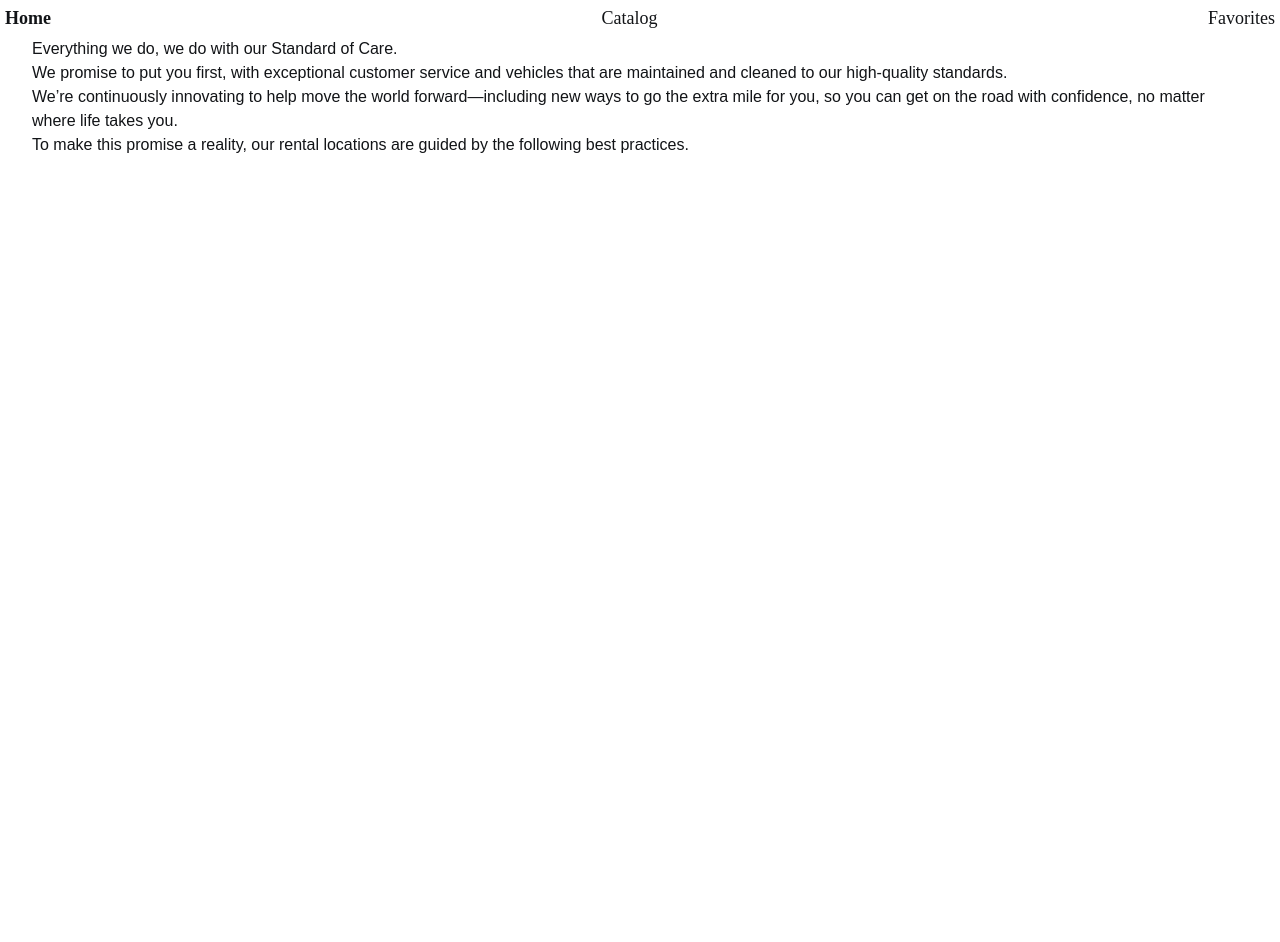
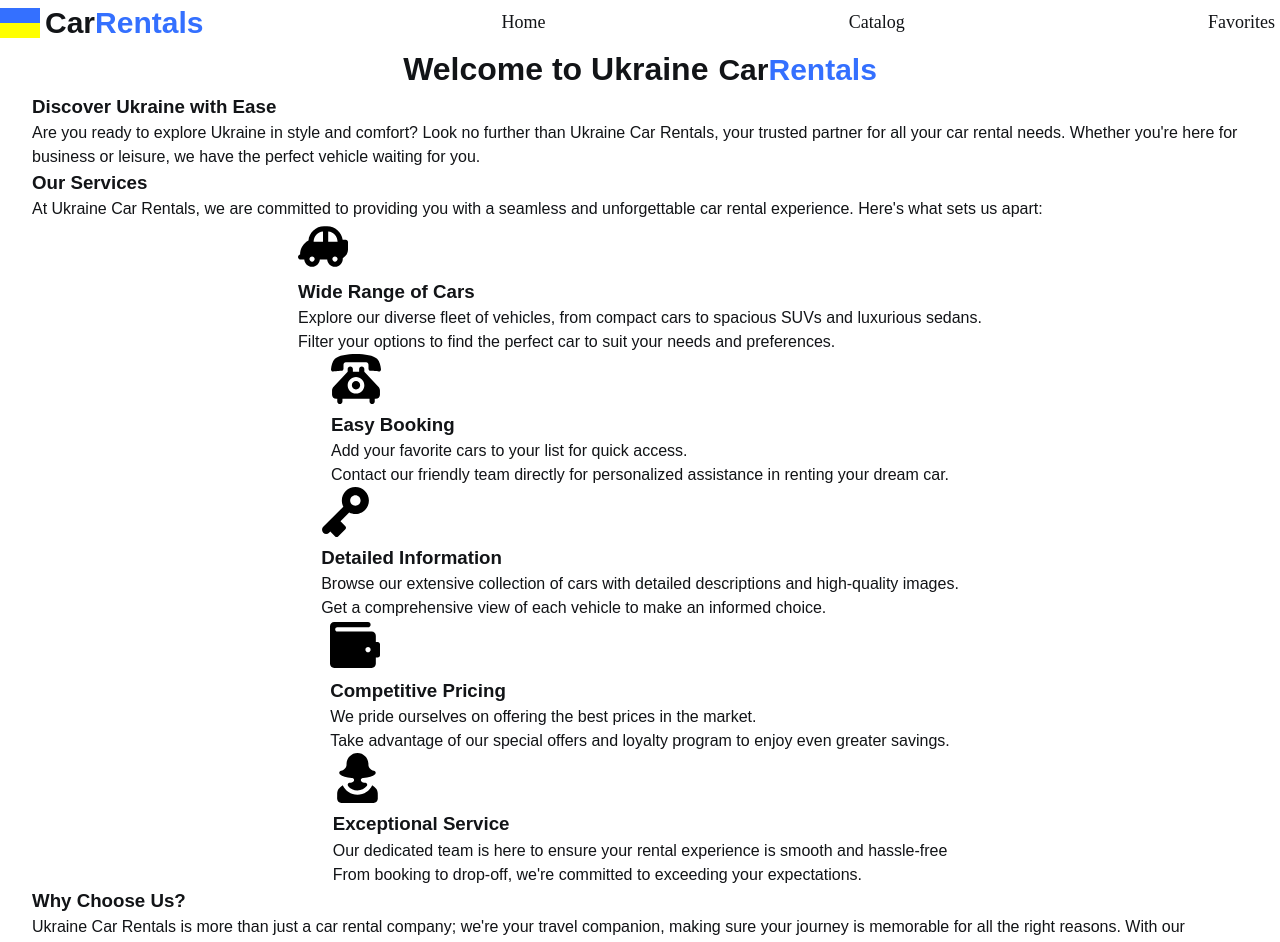
Before and after one commit to IrynaDidkivska/rent-car-project, a React (Vite) app: page / in a window 1280 px wide. Shown: the top 942 px of the page. Before the commit the page ends 800 px from the top, so only its background shows below. Built offline with nearby package versions, Linux system fonts and the light colour scheme.

Commit message:
add home page

```diff
--- a/package.json
+++ b/package.json
@@ -3,7 +3,6 @@
   "private": true,
   "version": "0.0.0",
   "type": "module",
-  "homepage": "https://IrynaDidkivska/rent-car-project/",
   "scripts": {
     "dev": "vite",
     "build": "vite build",
--- a/public/SpriteSVG.jsx
+++ b/public/SpriteSVG.jsx
@@ -38,6 +38,36 @@ export const SpriteSVG = ({ name }) => {
           ></path>
         </svg>
       );
+    case "phone":
+      return (
+        <svg id="icon-phone" viewBox="0 0 48 48">
+          <path d="M24 0c-8.55 0-17.12 1.53-20.23 4.58-2.58 2.53-3.44 7-3.73 9.83 0 0-0.040 0.28-0.040 0.4 0 1.11 0.9 2 2 2 0.13 0 4.94-0.39 7.84-0.63 0.070-0.010 0.14-0.020 0.21-0.040 1.080-0.030 1.95-0.91 1.95-2l0.010-3.94c0-1.22 0.99-2.2 2.21-2.2h19.559c1.221 0 2.211 0.98 2.211 2.2l0.010 3.94c0 1.090 0.87 1.97 1.95 2 0.069 0.020 0.14 0.030 0.21 0.040 2.9 0.24 7.71 0.63 7.84 0.63 1.1 0 2-0.89 2-2 0-0.12-0.040-0.4-0.040-0.4-0.29-2.83-1.149-7.3-3.729-9.83-3.111-3.050-11.681-4.58-20.231-4.58zM24 26c-2.21 0-4 1.79-4 4s1.79 4 4 4 4-1.79 4-4-1.79-4-4-4zM21 17v-2.5c0-1.38-1.12-2.5-2.5-2.5s-2.5 1.12-2.5 2.5v2.5l-13.49 14.41c-0.93 0.91-1.51 2.18-1.51 3.58v4.010c0 2.21 1.79 4 4 4h1v2.5c-0 1.38 1.12 2.5 2.5 2.5s2.5-1.12 2.5-2.5l-0-2.5h26v2.5c0 1.38 1.12 2.5 2.5 2.5s2.5-1.12 2.5-2.5v-2.5h1c2.21 0 4-1.79 4-4v-4.010c0-1.4-0.58-2.67-1.51-3.58l-13.49-14.41v-2.5c0-1.38-1.12-2.5-2.5-2.5s-2.5 1.12-2.5 2.5v2.5h-6zM24 22c4.42 0 8 3.58 8 8s-3.58 8-8 8-8-3.58-8-8 3.58-8 8-8z"></path>
+        </svg>
+      );
+    case "user":
+      return (
+        <svg id="icon-user" viewBox="0 0 48 48">
+          <path d="M41.689 34.59c-1.17-1.529-2.479-2.76-4.050-3.729-2.429 5.389-7.849 9.139-14.139 9.139s-11.71-3.75-14.141-9.14c-1.56 0.97-2.879 2.2-4.049 3.729-0.83 1.081-1.281 3.251-1.31 4.411 0.010 0.3 0 5 0 5 0 2.21 1.79 4 4 4h31c2.21 0 4-1.79 4-4 0 0-0.010-4.7 0-5-0.030-1.16-0.48-3.33-1.311-4.41zM18.069 28.25c-0.839 0.090-1.64 0.2-2.399 0.33-0.87 0.22-1.53 1.010-1.53 1.95 0 0.39 0.11 0.739 0.3 1.050 2.1 2.69 5.379 4.42 9.060 4.42 3.59 0 6.79-1.64 8.9-4.21 0.279-0.34 0.439-0.78 0.439-1.26 0-0.98-0.71-1.8-1.65-1.97-0.779-0.141-1.6-0.261-2.479-0.351-1.13-0.209-1.98-1.009-1.98-2.209 0-1.1 0.819-1.939 1.92-2.080 0.109-0.020 0.369-0.029 0.369-0.029 5.381-0.381 9.041-1.471 11.45-3.551 0.331-0.35 0.531-0.82 0.531-1.34 0-1.040-0.79-1.89-1.8-1.99-2.97-0.6-5.2-3.060-5.2-6.010v-0.42c0-5.84-4.7-10.58-10.5-10.58s-10.5 4.74-10.5 10.58v0.42c0 2.95-2.23 5.41-5.2 6.010-1.010 0.1-1.8 0.95-1.8 1.99 0 0.52 0.2 0.99 0.529 1.34 2.421 2.080 6.080 3.17 11.471 3.551 0.16 0 0.311 0.010 0.45 0.029 1.119 0.16 1.819 0.96 1.819 2.080 0.001 1.28-0.958 2.1-2.2 2.25z"></path>
+        </svg>
+      );
+    case "book":
+      return (
+        <svg id="icon-book" viewBox="0 0 48 48">
+          <path d="M0 42c0 2.21 1.79 4 4 4h36c2.21 0 4-1.79 4-4v-6h1.8c1.22 0 2.2-0.98 2.2-2.2l-0-10.6c0-1.22-0.98-2.2-2.2-2.2h-1.8v-6c0-2.21-1.79-4-4-4h-33c-1.1 0-2-0.9-2-2s0.9-2 2-2h29.5c1.38 0 2.5-1.12 2.5-2.5s-1.12-2.5-2.5-2.5h-32.5c-2.21 0-4 1.79-4 4v36zM34 28.5c0-1.38 1.12-2.5 2.5-2.5s2.5 1.12 2.5 2.5-1.12 2.5-2.5 2.5-2.5-1.12-2.5-2.5z"></path>
+        </svg>
+      );
+    case "key":
+      return (
+        <svg id="icon-key" viewBox="0 0 48 48">
+          <path d="M2.163 38.221c-1.551 1.549-1.551 4.069 0 5.619 1.55 1.551 4.070 1.551 5.609 0l1.12-1.109 4.671 4.67c0.799 0.8 2.079 0.8 2.879 0l6.961-6.961c0.8-0.799 0.8-2.079 0-2.879l-4.67-4.67 8.319-8.33c1.782 0.919 3.811 1.439 5.952 1.439 7.18 0 13-5.819 13-13 0-7.18-5.82-13-13-13-7.182 0-13.001 5.82-13.001 13 0 2.141 0.52 4.17 1.439 5.95l-19.279 19.271zM28.004 13c0-2.76 2.24-5 5-5s5 2.24 5 5-2.24 5-5 5-5-2.24-5-5z"></path>
+        </svg>
+      );
+    case "car":
+      return (
+        <svg id="icon-car" viewBox="0 0 48 48">
+          <path d="M28 5h-3c-7.85 0-14.29 6.020-14.95 13.7-4.78 2.51-8.050 7.521-8.050 13.3l0.010 0.050c-1.151 0.23-2.010 1.24-2.010 2.45 0 1.38 1.12 2.5 2.5 2.5h3.52c0.25 3.91 3.51 7 7.48 7s7.23-3.090 7.48-7h7.039c0.25 3.91 3.51 7 7.48 7 4.14 0 7.5-3.36 7.5-7.5 0-0.27-0.020-0.55-0.050-0.811 3.021-1.729 5.051-4.968 5.051-8.689v-6.8c0-1.22-0.98-2.2-2.2-2.2h-2.93c-0.98-7.34-7.261-13-14.87-13zM24 10.050v9.95h-9c0-5.189 3.95-9.45 9-9.95zM29 20v-9.95c5.050 0.5 9 4.761 9 9.95h-9zM16 36.5c0 1.38-1.12 2.5-2.5 2.5s-2.5-1.12-2.5-2.5 1.12-2.5 2.5-2.5 2.5 1.12 2.5 2.5zM38 36.5c0 1.38-1.12 2.5-2.5 2.5s-2.5-1.12-2.5-2.5 1.12-2.5 2.5-2.5 2.5 1.12 2.5 2.5z"></path>
+        </svg>
+      );
 
     default:
       return "SVG not found";
@@ -45,5 +75,14 @@ export const SpriteSVG = ({ name }) => {
 };
 
 SpriteSVG.propTypes = {
-  name: PropTypes.oneOf(["favorite", "close", "select"]).isRequired,
+  name: PropTypes.oneOf([
+    "favorite",
+    "close",
+    "select",
+    "car",
+    "key",
+    "book",
+    "user",
+    "phone",
+  ]).isRequired,
 };
--- a/src/components/Card/Card.jsx
+++ b/src/components/Card/Card.jsx
@@ -41,8 +41,7 @@ export const Card = () => {
               <StyledWrapperName>
                 <StyledName>
                   {item.make}
-                  <StyledNameAccent> {item.model}</StyledNameAccent>,{" "}
-                  {item.year}
+                  <StyledNameAccent> {item.model}</StyledNameAccent>,{item.year}
                 </StyledName>
                 <StyledName>{item.rentalPrice}</StyledName>
               </StyledWrapperName>
@@ -55,6 +54,7 @@ export const Card = () => {
                 <p>{item.type}</p>
                 <p>{item.model}</p>
                 <p>{item.id}</p>
+                <p>{item.functionalities[0]}</p>
               </StyledDescr>
               <StyledLearnMore type="button">Learn more</StyledLearnMore>
             </div>
--- /dev/null
+++ b/src/components/Logo/Logo.jsx
@@ -0,0 +1,23 @@
+import {
+  StyledLogo,
+  StyledLogoAccent,
+  StyledLogoIcon,
+  StyledLogoIconSec,
+  StyledLogoWrapper,
+} from "./Logo.styled";
+
+export const Logo = () => {
+  return (
+    <StyledLogoWrapper>
+      <div>
+        <StyledLogoIcon></StyledLogoIcon>
+        <StyledLogoIconSec></StyledLogoIconSec>
+      </div>
+
+      <StyledLogo>
+        Car
+        <StyledLogoAccent>Rentals</StyledLogoAccent>
+      </StyledLogo>
+    </StyledLogoWrapper>
+  );
+};
--- /dev/null
+++ b/src/components/Logo/Logo.styled.js
@@ -0,0 +1,29 @@
+import { styled } from "styled-components";
+export const StyledLogoWrapper = styled.div`
+  display: flex;
+  align-items: center;
+  justify-content: center;
+  gap: 5px;
+`;
+//
+export const StyledLogoIcon = styled.p`
+  display: block;
+  width: 40px;
+  height: 15px;
+  background-color: ${({ theme }) => theme.colors.accent};
+`;
+export const StyledLogoIconSec = styled.p`
+  display: block;
+  width: 40px;
+  height: 15px;
+  background-color: yellow;
+`;
+
+export const StyledLogo = styled.p`
+  font-size: 30px;
+  font-weight: 700;
+`;
+
+export const StyledLogoAccent = styled.span`
+  color: ${({ theme }) => theme.colors.accent};
+`;
--- a/src/components/NavBar/NavBar.jsx
+++ b/src/components/NavBar/NavBar.jsx
@@ -1,9 +1,13 @@
+import { Logo } from "../Logo/Logo";
 import { StyledLink, StyledList } from "./NavBar.styled";
 
 export const NavBar = () => {
   return (
     <nav>
       <StyledList>
+        <li>
+          <Logo />
+        </li>
         <li>
           <StyledLink to="/">Home</StyledLink>
         </li>
--- a/src/main.jsx
+++ b/src/main.jsx
@@ -1,4 +1,3 @@
-import React from "react";
 import ReactDOM from "react-dom/client";
 import App from "./App.jsx";
 
@@ -13,7 +12,7 @@ import { Provider } from "react-redux";
 import { store } from "./redux/store.js";
 
 ReactDOM.createRoot(document.getElementById("root")).render(
-  <React.StrictMode>
+  <>
     <BrowserRouter>
       <Provider store={store}>
         <ThemeProvider theme={theme}>
@@ -23,5 +22,5 @@ ReactDOM.createRoot(document.getElementById("root")).render(
         </ThemeProvider>
       </Provider>
     </BrowserRouter>
-  </React.StrictMode>
+  </>
 );
--- a/src/pages/Home/Home.jsx
+++ b/src/pages/Home/Home.jsx
@@ -1,20 +1,132 @@
+import { SpriteSVG } from "../../../public/SpriteSVG";
+import {
+  StyledLogo,
+  StyledLogoAccent,
+} from "../../components/Logo/Logo.styled";
+import { StyledHomeIcon, StyledList, StyledWrapTitle } from "./Home.styled";
+
 export const Home = () => {
   return (
     <div>
-      <p>Everything we do, we do with our Standard of Care.</p>
+      <StyledWrapTitle>
+        <h1>Welcome to Ukraine</h1>
+        <StyledLogo>
+          Car
+          <StyledLogoAccent>Rentals</StyledLogoAccent>
+        </StyledLogo>
+      </StyledWrapTitle>
+      <ul>
+        <li>
+          <h3>Discover Ukraine with Ease</h3>
           <p>
-        We promise to put you first, with exceptional customer service and
-        vehicles that are maintained and cleaned to our high-quality standards.
+            Are you ready to explore Ukraine in style and comfort? Look no
+            further than Ukraine Car Rentals, your trusted partner for all your
+            car rental needs. Whether you&apos;re here for business or leisure,
+            we have the perfect vehicle waiting for you.
+          </p>
+        </li>
+        <li>
+          <h3>Our Services</h3>
+          <p>
+            At Ukraine Car Rentals, we are committed to providing you with a
+            seamless and unforgettable car rental experience. Here&apos;s what
+            sets us apart:
+          </p>
+        </li>
+        <li>
+          <StyledList>
+            <li>
+              <StyledHomeIcon>
+                <SpriteSVG name="car" />
+              </StyledHomeIcon>
+              <h3>Wide Range of Cars</h3>
+              <p>
+                Explore our diverse fleet of vehicles, from compact cars to
+                spacious SUVs and luxurious sedans.
               </p>
               <p>
-        We’re continuously innovating to help move the world forward—including
-        new ways to go the extra mile for you, so you can get on the road with
-        confidence, no matter where life takes you.
+                Filter your options to find the perfect car to suit your needs
+                and preferences.
+              </p>
+            </li>
+            <li>
+              <StyledHomeIcon>
+                <SpriteSVG name="phone" />
+              </StyledHomeIcon>
+              <h3>Easy Booking</h3>
+              <p>Add your favorite cars to your list for quick access.</p>
+              <p>
+                Contact our friendly team directly for personalized assistance
+                in renting your dream car.
+              </p>
+            </li>
+            <li>
+              <StyledHomeIcon>
+                <SpriteSVG name="key" />
+              </StyledHomeIcon>
+              <h3>Detailed Information</h3>
+              <p>
+                Browse our extensive collection of cars with detailed
+                descriptions and high-quality images.
               </p>
               <p>
-        To make this promise a reality, our rental locations are guided by the
-        following best practices.
+                Get a comprehensive view of each vehicle to make an informed
+                choice.
               </p>
+            </li>
+            <li>
+              <StyledHomeIcon>
+                <SpriteSVG name="book" />
+              </StyledHomeIcon>
+              <h3>Competitive Pricing</h3>
+              <p>
+                We pride ourselves on offering the best prices in the market.
+              </p>
+              <p>
+                Take advantage of our special offers and loyalty program to
+                enjoy even greater savings.
+              </p>
+            </li>
+            <li>
+              <StyledHomeIcon>
+                <SpriteSVG name="user" />
+              </StyledHomeIcon>
+              <h3>Exceptional Service</h3>
+              <p>
+                Our dedicated team is here to ensure your rental experience is
+                smooth and hassle-free
+              </p>
+              <p>
+                From booking to drop-off, we&apos;re committed to exceeding your
+                expectations.
+              </p>
+            </li>
+          </StyledList>
+        </li>
+        <li>
+          <h3>Why Choose Us?</h3>
+          <p>
+            Ukraine Car Rentals is more than just a car rental company;
+            we&apos;re your travel companion, making sure your journey is
+            memorable for all the right reasons. With our unbeatable service and
+            attractive prices, we&apos;re the first choice for travelers
+            visiting Ukraine. Join our loyalty program and start enjoying
+            exclusive perks and discounts today. Your satisfaction is our
+            priority, and we&apos;re here to make your car rental experience in
+            Ukraine as effortless as possible.
+          </p>
+        </li>
+        <li>
+          <h3>Contact Us</h3>
+          <p>
+            Ready to book your car or have any questions? Give us a{" "}
+            <a href="tel:+380730000000">call</a> or send us an{" "}
+            <a href="mailto:rentals@mail.com">email</a>. Our team is available
+            around the clock to assist you. Explore Ukraine with Ukraine Car
+            Rentals – your ticket to an unforgettable adventure!
+          </p>
+        </li>
+      </ul>
     </div>
   );
 };
--- /dev/null
+++ b/src/pages/Home/Home.styled.js
@@ -0,0 +1,17 @@
+import { styled } from "styled-components";
+
+export const StyledWrapTitle = styled.div`
+  display: flex;
+  align-items: center;
+  justify-content: center;
+  gap: 10px;
+`;
+export const StyledList = styled.ul`
+  display: flex;
+  align-items: center;
+  justify-content: center;
+  flex-wrap: wrap;
+`;
+export const StyledHomeIcon = styled.div`
+  width: 50px;
+`;
--- a/src/redux/Slice.js
+++ b/src/redux/Slice.js
@@ -14,8 +14,6 @@ export const slice = createSlice({
   // },
   extraReducers: (builder) => {
     builder.addCase(fetchCars.fulfilled, (state, { payload }) => {
-      console.log(state.items);
-      console.log(payload);
       state.items = payload;
     });
   },
--- a/src/redux/operations.js
+++ b/src/redux/operations.js
@@ -10,7 +10,6 @@ export const fetchCars = createAsyncThunk(
   async (_, thunkAPI) => {
     try {
       const { data } = await API.get("advert");
-      console.log(data);
       return data;
     } catch (error) {
       return thunkAPI.rejectWithValue(error.message);
```
Lines whose indentation alone changed are shown as unchanged.
